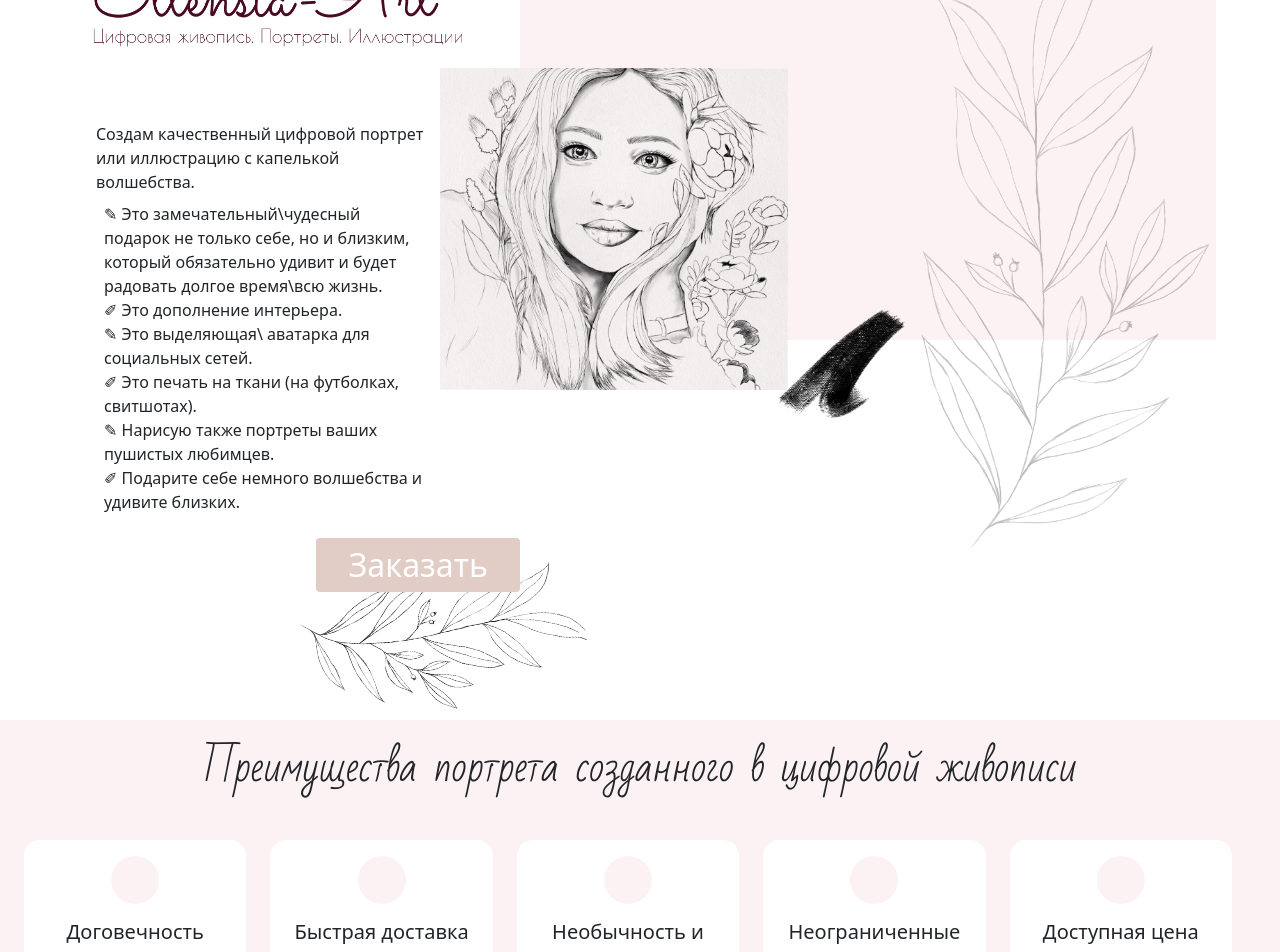
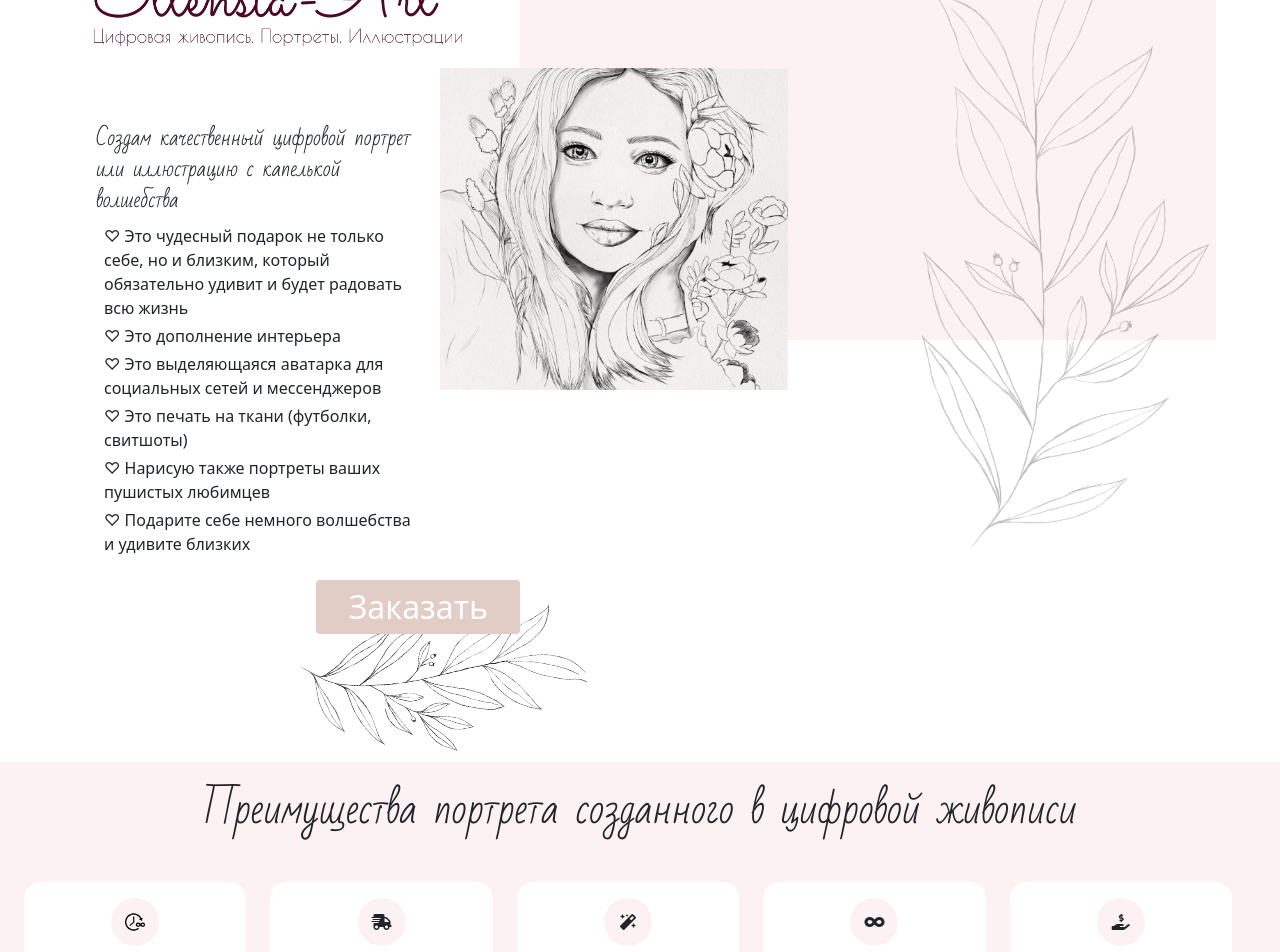
Before and after one commit to Elena-Silchenko/ellensia-art, a React (Create React App) app: page / in a window 1280 px wide. Shown: the part 60-1012 px from the top of the page. Built offline with nearby package versions, Linux system fonts and the light colour scheme.

Commit message:
fix header, add icons to benefits, add description to Portfolio

```diff
--- a/src/App.js
+++ b/src/App.js
@@ -2,7 +2,6 @@ import './index.scss'
 
 import ImagePhoto from './photo.png'
 import ImageLeaves from './leaves.png'
-import ImageBrush from './brush.png'
 import Logo from './logo.png'
 
 import MyPhoto from './photo_2020-05-10_17-44-59.jpg'
@@ -39,7 +38,6 @@ function Header() {
 
           <img src={ImagePhoto} className="photo" alt="" />
           <img src={ImageLeaves} className="leaves" alt="" />
-          <img src={ImageBrush} className="brush" alt="" />
         </div>
 
         <div className="advert flex-grow-1">
@@ -48,28 +46,28 @@ function Header() {
           </div>
 
           <div className="advert-description">
-            <div>
-              Создам качественный цифровой портрет или иллюстрацию с капелькой волшебства.
+            <div className="advert-description-title">
+              Создам качественный цифровой портрет или иллюстрацию с капелькой волшебства
             </div>
 
             <ul>
-              <li>
-                ✎ Это замечательный\чудесный подарок не только себе, но и близким, который обязательно удивит и будет радовать долгое время\всю жизнь.
+              <li className="mb-1">
+                &#9825; Это чудесный подарок не только себе, но и близким, который обязательно удивит и будет радовать всю жизнь
+              </li>
+              <li className="mb-1">
+                &#9825; Это дополнение интерьера
+              </li>
+              <li className="mb-1">
+                &#9825; Это выделяющаяся аватарка для социальных сетей и мессенджеров
+              </li>
+              <li className="mb-1">
+                &#9825; Это печать на ткани (футболки, свитшоты)
+              </li>
+              <li className="mb-1">
+                &#9825; Нарисую также портреты ваших пушистых любимцев
               </li>
               <li>
-                ✐ Это дополнение интерьера.
-              </li>
-              <li>
-                ✎ Это выделяющая\ аватарка для социальных сетей.
-              </li>
-              <li>
-                ✐ Это печать на ткани (на футболках, свитшотах).
-              </li>
-              <li>
-                ✎ Нарисую также портреты ваших пушистых любимцев.
-              </li>
-              <li>
-                ✐ Подарите себе немного волшебства и удивите близких.
+                &#9825; Подарите себе немного волшебства и удивите близких
               </li>
             </ul>
           </div>
@@ -157,7 +155,7 @@ function App() {
                 Моя страсть: цифровая живопись
               </div>
               <div className="mb-1">
-                Надеюсь, что моя фантазия будет полезна вам. :)
+                ˗ˏ Надеюсь, что моя фантазия будет полезна вам ˊ˗
               </div>
               <div className="mb-1">
                 Сделайте со мной шаг в мир волшебства!
--- a/src/Benefits/index.js
+++ b/src/Benefits/index.js
@@ -1,7 +1,16 @@
-function Benefit({ title, description }) {
+import Infinity from './dolgovechnost.png'
+
+function Benefit({ icon, image, title, description }) {
   return (
     <div className="card me-4">
-      <div className="card-icon" />
+      <div className="card-icon d-flex">
+        {icon && (
+          <span className={'m-auto fas ' + icon} />
+        )}
+        {image && (
+          <img src={image} className="m-auto" style={{ maxWidth: '20px', maxHeight: '20px'}} />
+        )}
+      </div>
 
       <h5 className="mb-3">
         {title}
@@ -16,22 +25,27 @@ function Benefit({ title, description }) {
 
 const BenefintList = [
   {
+    image: Infinity,
     title: "Договечность",
     description: "Время не страшно для цифрового портрета, он не потеряет яркость и не осыпется краска, свой портрет вы сможете распечать много раз."
   },
   {
+    icon: "fa-shipping-fast",
     title: "Быстрая доставка",
     description: "Быстрая доставка в любую точку мира. Не нужно ожидать пересылку портрета. Сразу после оплаты портрет будет отправлен вам по почте."
   },
   {
+    icon: "fa-magic",
     title: "Необычность и простота",
     description: "Вы можете сделать приятно близкому человеку и отправить портрет просто по e-mail. Или распечатать и подарить полноценную картину."
   },
   {
+    icon: "fa-infinity",
     title: "Неограниченные возможности",
     description: "Нет ограничения в размере и формате файла. Портрет можно распечатать на холсте, что придаст портрету живописность и его будет трудно отличить от портрета написанного живыми материалами."
   },
   {
+    icon: "fa-hand-holding-usd",
     title: "Доступная цена",
     description: "Цена цифрового портрета на порядок ниже, чем портрет написанный живыми материалами, но если распечатать цифровой портрет на холсте, то такой портрет будет выглядеть не хуже."
   }
@@ -51,8 +65,7 @@ export default function Benefints() {
           BenefintList.map((benefit, index) => (
             <Benefit
               key={index}
-              title={benefit.title}
-              description={benefit.description}
+              {...benefit}
             />
           ))
         }
--- a/src/GoUp.js
+++ b/src/GoUp.js
@@ -17,8 +17,8 @@ export default function GoUp() {
   return (
     <>
       {visible && (
-        <div class="btn-go-up" onClick={() => window.scroll(0, 0)}>
-          <i class="fas fa-angle-up" />
+        <div className="btn-go-up" onClick={() => window.scroll(0, 0)}>
+          <i className="fas fa-angle-up" />
         </div>
       )}
     </>
--- a/src/Portfolio/index.js
+++ b/src/Portfolio/index.js
@@ -30,33 +30,33 @@ function PortfolioItem({ image, title, description }) {
 const PortfolioItems = [
   {
     image: Gallery1,
-    title: 'Title',
-    description: 'Lorem ipsum dolor sit amet, consectetur adipiscing elit. Etiam vitae lorem id libero rutrum ornare a in enim.'
+    title: 'Черно-белая Живопись',
+    description: 'Портрет выполнен с помощью сухих техник. Уголь. Подойдет к любому интерьеру, а черно-белый никогда не выходит из моды и подчеркнет глаза'
   },
   {
     image: Gallery2,
-    title: 'Title',
-    description: 'Lorem ipsum dolor sit amet, consectetur adipiscing elit. Etiam vitae lorem id libero rutrum ornare a in enim.'
+    title: 'Живопись',
+    description: 'Пастель. Нежная и утонченная техника'
   },
   {
     image: Gallery3,
-    title: 'Title',
-    description: 'Lorem ipsum dolor sit amet, consTitleectetur adipiscing elit. Etiam vitae lorem id libero rutrum ornare a in enim.'
+    title: 'Живопись',
+    description: 'Масло. Сделает любой портрет как из средневековых сказок'
   },
   {
     image: Gallery4,
-    title: 'Title',
-    description: 'Lorem ipsum dolor sit amet, consectetur adipiscing elit. Etiam vitae lorem id libero rutrum ornare a in enim.'
+    title: 'Живопись',
+    description: 'Крупные мазки. Современное искусство заполняет наши дома и такой портрет однозначно привлечет внимание ваших гостей'
   },
   {
     image: Gallery5,
-    title: 'Title',
-    description: 'Lorem ipsum dolor sit amet, consectetur adipiscing elit. Etiam vitae lorem id libero rutrum ornare a in enim.'
+    title: 'Графика цветная',
+    description: 'В стиле фешн и легкости, будто из модного журнала'
   },
   {
     image: Gallery6,
-    title: 'Title',
-    description: 'Lorem ipsum dolor sit amet, consectetur adipiscing elit. Etiam vitae lorem id libero rutrum ornare a in enim.'
+    title: 'Графика черно-белая',
+    description: 'Это больше, чем просто скетч, не смотря на свою простоту передает энергию и волшебство'
   }
 ]
 
--- a/src/index.scss
+++ b/src/index.scss
@@ -108,6 +108,11 @@ h1 {
     .advert-description {
       padding: 2em 6em 1em 2em;
 
+      .advert-description-title {
+        font-family: "Bad Script", cursive;
+        font-size: 1.3em;
+      }
+
       ul {
         list-style-type: none;
         padding-inline-start: .5em;
@@ -142,6 +147,7 @@ h1 {
 
         &:hover {
           box-shadow: 0 5px 30px 0 rgba(0,0,0,0.2);
+          background-color: #8ce6dd;
         }
       }
     }
@@ -309,10 +315,10 @@ h1 {
 
 .btn-go-up {
   position: fixed;
-  right: 2em;
-  bottom: 2em;
-  width: 2em;
-  height: 2em;
+  right: 3em;
+  bottom: 3em;
+  width: 3em;
+  height: 3em;
   background: #fff;
   border-radius: .5em;
   color: #8ce6dd;
```
Also changed, not shown: src/Benefits/dolgovechnost.png (added), src/brush.png (deleted).
